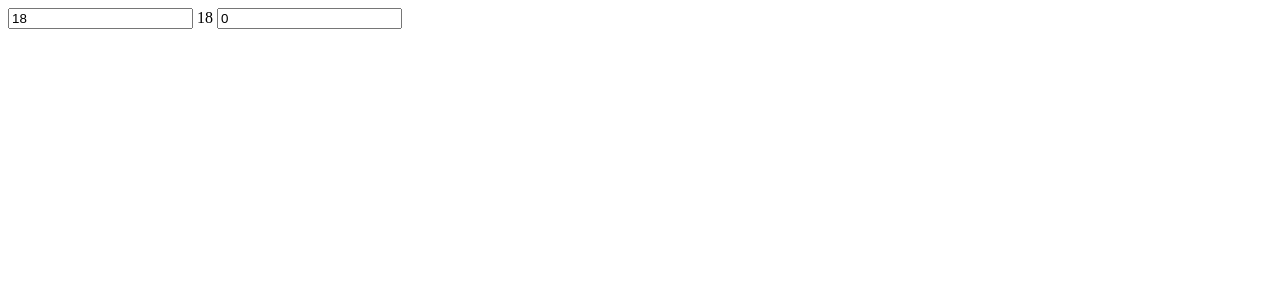
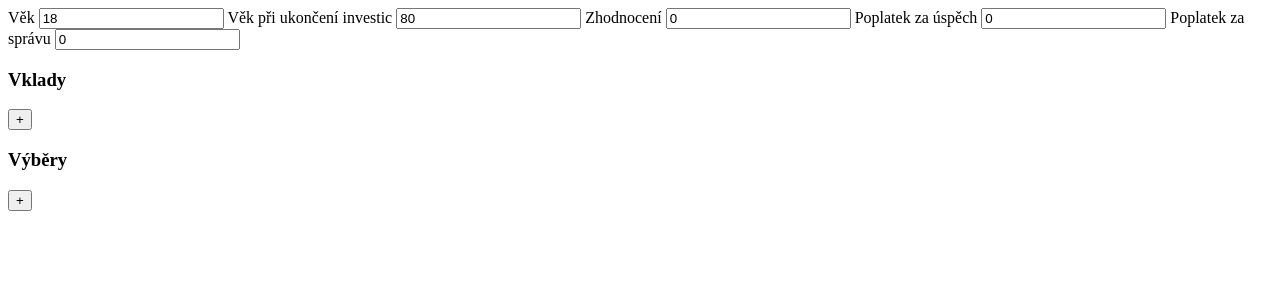
Before and after one commit to vojtechsimetka/planuj.finance, a SvelteKit app: page / in a window 1280 px wide. Shown: the top 300 px of the page. Built offline with nearby package versions, Linux system fonts and the light colour scheme.

Commit message:
feat: add more fee inputs (#4)
* feat: add end of investment  and fees inputs

* feat: add div for deposits and withdraws

* fix: clicking on label now selects the input correctly

---------

Co-authored-by: Vojtech Simetka <vojtech@simetka.cz>

```diff
--- a/src/routes/+page.svelte
+++ b/src/routes/+page.svelte
@@ -1,5 +1,6 @@
 <script lang="ts">
 	let age = $state(18)
+	let endAge = $state(80)
 	interface Portfolio {
 		apy: number
 		feeSuccess: number
@@ -9,11 +10,30 @@
 </script>
 
 <div>
-	<label for="age">
-		<input type="text" name="age" bind:value={age} />
+	<label>
+		Věk
+		<input type="text" bind:value={age} />
 	</label>
-	{age}
-	<label for="apy">
-		<input type="text" name="apy" bind:value={portfolio.apy} />
+	<label>
+		Věk při ukončení investic
+		<input type="text" bind:value={endAge} />
+	</label>
+	<label>
+		Zhodnocení
+		<input type="text" bind:value={portfolio.apy} />
+	</label>
+	<label>
+		Poplatek za úspěch
+		<input type="text" bind:value={portfolio.feeSuccess} />
+	</label>
+	<label>
+		Poplatek za správu
+		<input type="text" bind:value={portfolio.feeMangement} />
 	</label>
 </div>
+<div>
+	<h3>Vklady</h3>
+	<button>+</button>
+	<h3>Výběry</h3>
+	<button>+</button>
+</div>
```
